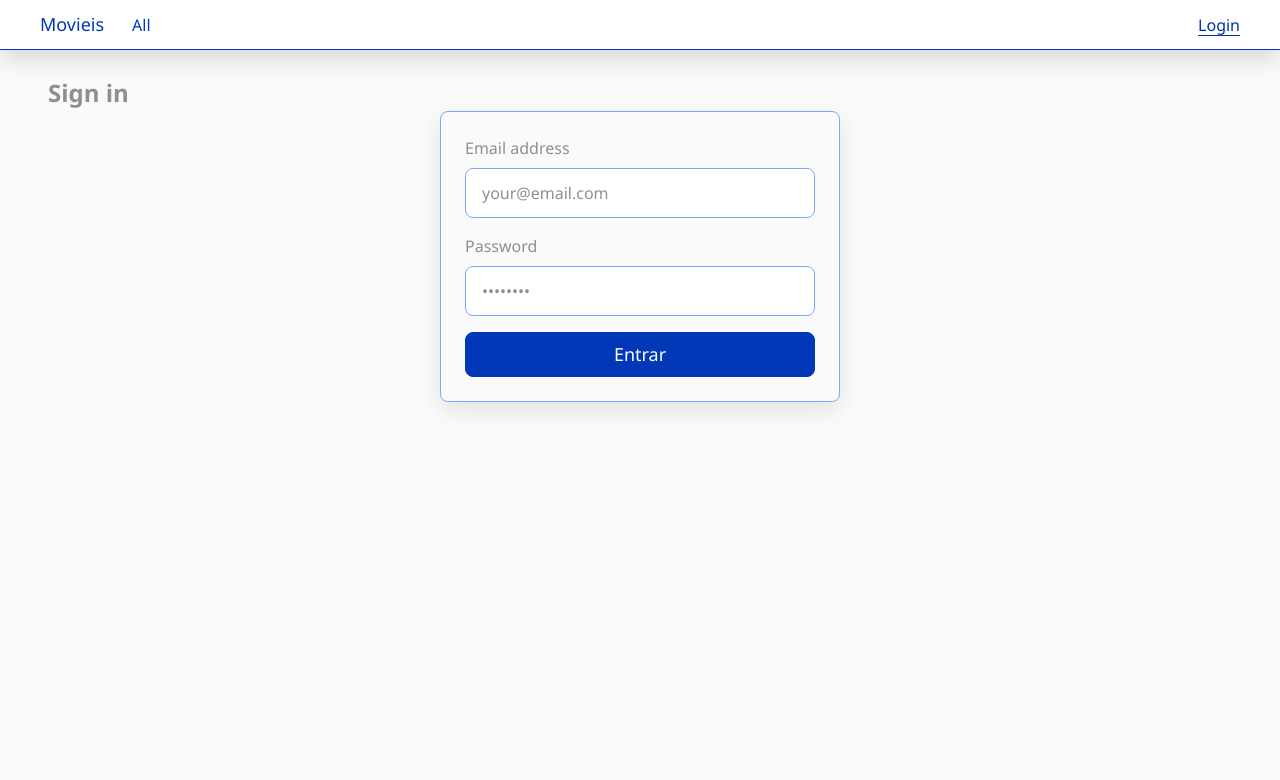
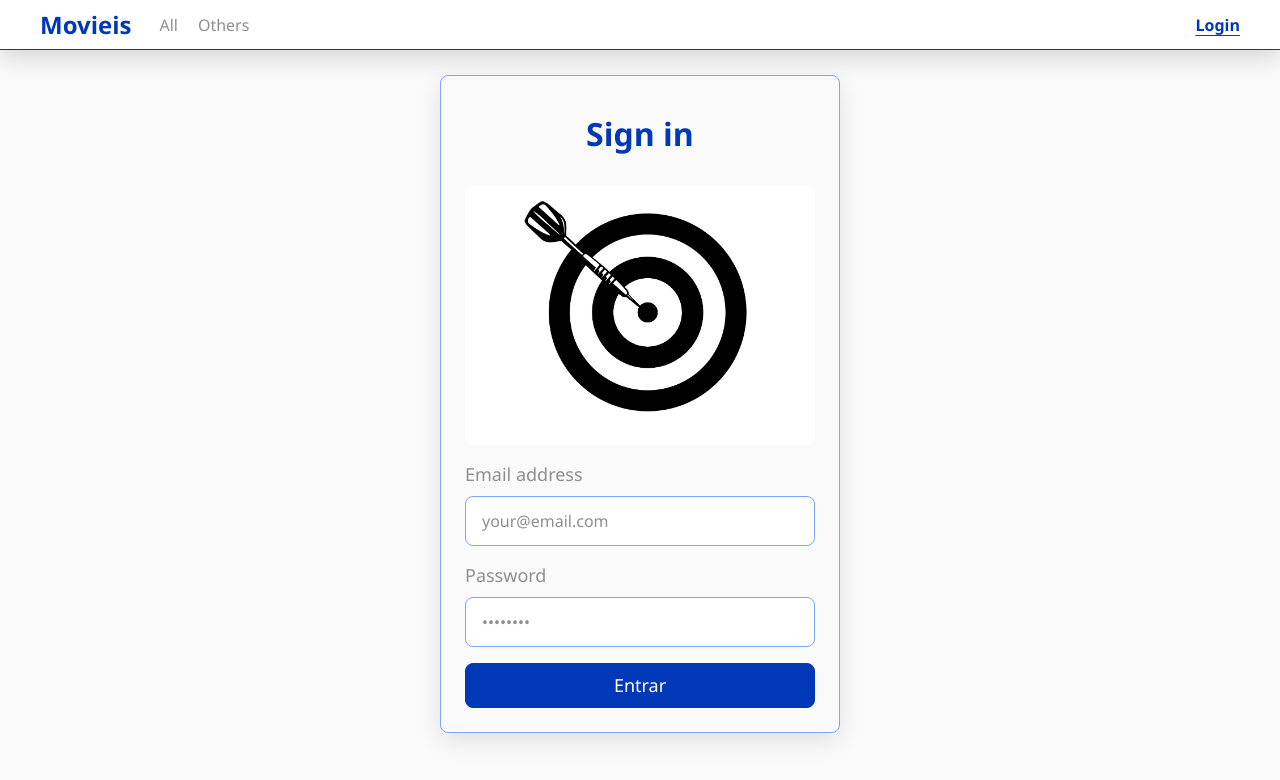
Before and after one commit to albertvallsbe/2025-s7-albertvalls, a React (Vite) app: page /login in a window 1280 px wide. Shown: the top 780 px of the page. Built offline with nearby package versions, Linux system fonts and the light colour scheme; no server answers.

Commit message:
Upadte styles in navbar and forms

```diff
--- a/index.html
+++ b/index.html
@@ -3,7 +3,7 @@
 
 <head>
 	<meta charset="UTF-8">
-	<link rel="icon" type="image/svg+xml" href="/vite.svg">
+	<link rel="icon" type="image/svg+xml" href="/logo-web.jpg">
 	<meta name="viewport" content="width=device-width, initial-scale=1.0">
 	<title>Movieis</title>
 </head>
--- a/src/components/AsideRightItemPreview/AsideRightItemPreview.tsx
+++ b/src/components/AsideRightItemPreview/AsideRightItemPreview.tsx
@@ -32,7 +32,7 @@ export const AsideRightItemPreview = () => {
 			<div className="aside-right__header">
 				<h2>{item.title ?? item.name}</h2>
 				<button
-					className="aside-right__circle-icon"
+					className="circle-icon"
 					type="button"
 					aria-label="Close detail"
 					onClick={() => dispatch(closeDetail())}
--- a/src/components/LoginForm/LoginForm.tsx
+++ b/src/components/LoginForm/LoginForm.tsx
@@ -61,9 +61,13 @@ export const LoginForm = (): JSX.Element => {
 	return (
 		<section className="auth auth--center">
 			<div className="auth__card">
-				<h1 className="auth__title">Sign in</h1>
-
 				<form onSubmit={handleSubmit} className="form">
+					<div className="form__header">
+						<h1 className="auth__title">Sign in</h1>
+					</div>
+					<figure className="form__figure">
+						<img src="../../../public/logo-web.jpg" alt="logo" />
+					</figure>
 					{authenticationStatus === "failed" && (
 						<div className="form__alert form__alert--error" role="alert">
 							<p className="form__alert__text" aria-live="polite">
--- a/src/components/MainItem/MainItem.tsx
+++ b/src/components/MainItem/MainItem.tsx
@@ -30,13 +30,10 @@ export const MainItem = ({ data }: CardProps) => {
 					alt={data.title ?? data.name ?? "Movie"}
 				/>
 			</figure>
-			<p className="main-item__meta">
-				<span className="main-item__title"> {data.title ?? data.name}</span>
-				<span className="main-item__price-label">
-					{" "}
-					{Math.round((data.vote_average ?? 0) * 10)} / 100
-				</span>
-			</p>
+			<div className="main-item__body">
+				<h3> {data.title ?? data.name}</h3>
+				<p> {Math.round((data.vote_average ?? 0) * 10)} / 100</p>
+			</div>
 		</div>
 	);
 };
--- a/src/components/Navbar/Navbar.tsx
+++ b/src/components/Navbar/Navbar.tsx
@@ -26,20 +26,26 @@ export const Navbar = () => {
 
 	return (
 		<nav className="navbar">
-			<ul className="navbar__left">
-				<li className="navbar__brand">
-					<NavLink to="/" className="navbar__brand-link">
-						Movieis
-					</NavLink>
-				</li>
+			<div className="navbar__left">
+				<h3>
+					<NavLink to="/">Movieis</NavLink>
+				</h3>
+				<ul>
 					<li>
 						<NavLink to="/home" className={linkClass}>
 							All
 						</NavLink>
 					</li>
+					<li>
+						<NavLink to="/" className={linkClass}>
+							Others
+						</NavLink>
+					</li>
 				</ul>
-			<ul className="navbar__right">
-				<li className="navbar__email">{userLabel}</li>
+			</div>
+			<div className="navbar__right">
+				<ul>
+					<li className="navbar__user">{userLabel}</li>
 					<li>
 						{isAuthenticated ? (
 							<button
@@ -56,6 +62,7 @@ export const Navbar = () => {
 						)}
 					</li>
 				</ul>
+			</div>
 		</nav>
 	);
 };
--- a/src/styles/base/_typography.scss
+++ b/src/styles/base/_typography.scss
@@ -29,7 +29,7 @@
 // 20px
 %text-large {
 	font-size: variables.$font-lg;
-	font-weight: 500;
+	font-weight: 600;
 
 	line-height: 1.5;
 }
--- a/src/styles/components/_aside-right.scss
+++ b/src/styles/components/_aside-right.scss
@@ -31,7 +31,7 @@
 		@extend %text-medium;
 	}
 
-	&__circle-icon {
+	.circle-icon {
 		@extend %circle-icon;
 	}
 
@@ -91,16 +91,19 @@
 		background: colors.$neutral-lighter;
 
 		h3 {
-			@extend %text-medium;
+			@extend %text-large;
 
 			justify-self: center;
 			text-align: center;
+
+			color: colors.$primary-main;
 		}
 
 		p {
 			@extend %text-extra-small;
 
 			color: colors.$neutral-darker;
+
 		}
 	}
 
@@ -125,6 +128,7 @@
 		background: colors.$neutral-lighter;
 	}
 
+	/***** Shoppies ******/
 	&__total {
 		display: grid;
 
@@ -136,4 +140,11 @@
 	&__total-label {
 		opacity: .7;
 	}
+
+	/***** End Shoppies ******/
+
+	// h3,
+	// h2 {
+	// 	color: inherit;
+	// }
 }
--- a/src/styles/components/_detail-item.scss
+++ b/src/styles/components/_detail-item.scss
@@ -25,6 +25,8 @@
 
 		h1 {
 			@extend %heading-doble-extra-large;
+
+			color: colors.$primary-main;
 		}
 	}
 
--- a/src/styles/components/_main-item.scss
+++ b/src/styles/components/_main-item.scss
@@ -28,22 +28,17 @@
 		box-shadow: 0 .6rem 1.6rem rgba(0, 0, 0, .12);
 	}
 
-	&__price-label {
-		@extend %text-medium;
 
-		white-space: nowrap;
-	}
-
-	&__circle-icon {
+	/** Shoppyis */
+	.circle-icon {
 		@extend %circle-icon;
 
 		position: absolute;
 		top: variables.$size-small;
 		right: variables.$size-small;
 	}
-}
 
-.main-item__figure {
+	&__figure {
 		position: relative;
 		display: grid;
 		width: 100%;
@@ -51,14 +46,15 @@
 		min-height: 0;
 		overflow: hidden;
 		background: colors.$neutral-light;
-}
 
 		.main-item__image {
 			width: 100%;
 			height: 100%;
 			object-fit: cover;
 		}
+	}
 
+	/* Shoppyis */
 	.main-item__tag {
 		position: absolute;
 		left: variables.$size-small;
@@ -70,7 +66,7 @@
 		border-radius: variables.$border-radius;
 	}
 
-.main-item__meta {
+	&__body {
 		height: variables.$main-item-meta-h;
 		box-sizing: border-box;
 		display: grid;
@@ -79,17 +75,26 @@
 		gap: variables.$size-small;
 		padding: variables.$main-item-meta-pad-y .75rem;
 		color: colors.$primary-dark;
+		// color: pink;
 		overflow: hidden;
-}
 
-.main-item__title {
-	font-size: .875rem;
-	font-weight: 400;
-	line-height: variables.$main-item-meta-line-h;
+		h3 {
+			@extend %text-medium;
 
-	/* Evitar que títols llargs facin créixer la meta */
+			/* Evitar que títols llargs facin créixer el body */
 			display: -webkit-box;
 			-webkit-line-clamp: variables.$main-item-meta-lines;
 			-webkit-box-orient: vertical;
 			overflow: hidden;
+			line-height: variables.$main-item-meta-line-h;
 		}
+
+		p {
+			@extend %text-small;
+
+			margin-bottom: 0;
+			color: colors.$neutral-dark;
+			white-space: nowrap;
+		}
+	}
+}
--- a/src/styles/components/_navigation.scss
+++ b/src/styles/components/_navigation.scss
@@ -26,7 +26,8 @@
 	}
 
 	&__left,
-	&__right {
+	&__right,
+	ul {
 		display: grid;
 		grid-auto-flow: column;
 		grid-auto-columns: max-content;
@@ -49,19 +50,13 @@
 	&__right {
 		justify-content: end;
 	}
-}
 
+	h3 {
+		@extend %heading-extra-large;
 
-.navbar__brand {
-	// font-weight: 700;
-	font-size: 1.125rem;
 		margin-right: 0.5rem;
-}
-
-.navbar__brand-link {
 		color: colors.$primary-main;
 		text-decoration: none;
-	// @extend %price-label;
 
 		&:hover,
 		&:focus {
@@ -70,14 +65,17 @@
 		}
 	}
 
+	ul {
 		.navbar__link {
-	color: colors.$primary-main;
-	font-weight: 400;
+			@extend %text-small;
+
 			text-decoration: none;
+			list-style: none;
 			padding: 0.25rem 0;
 			transition: color 0.15s ease;
 
-
+			// color: colors.$primary-main;
+			// color: olivedrab;
 
 			&:hover,
 			&:focus {
@@ -88,30 +86,24 @@
 			&.is-active {
 				text-decoration: underline;
 				text-underline-offset: 4px;
-		color: color.scale(colors.$primary-main, $lightness: -10%);
+				color: colors.$primary-main;
+				font-weight: 600;
+			}
 		}
 	}
 
-.navbar__email {
-	color: color.scale(colors.$neutral-dark, $lightness: -10%);
-	font-size: 0.95rem;
+	&__user,
+	button {
+		@extend %text-small;
+
+		color: colors.$neutral-dark;
 	}
 
+	/** Shoppyis **/
 	.navbar__cart {
 		color: colors.$neutral-dark;
 		display: inline-flex;
 		align-items: center;
 		gap: 0.25rem;
 	}
-
-.navbar__location {
-	font-size: 1.2rem;
-	font-weight: 600;
-	color: colors.$primary-main;
 }
-
-.navbar__temp {
-	font-size: 1.2rem;
-	color: color.scale(colors.$primary-main, $lightness: -20%);
-	font-weight: 500;
-}
--- a/src/styles/elements/_forms.scss
+++ b/src/styles/elements/_forms.scss
@@ -20,8 +20,47 @@
 		row-gap: variables.$size-small;
 	}
 
+	&__header {
+		align-items: center;
+		gap: variables.$size-small;
+		padding: 1rem;
+		color: colors.$primary-main;
+
+
+		h1 {
+			@extend %heading-triple-extra-large;
+
+			justify-self: center;
+			text-align: center;
+		}
+	}
+
+	&__figure {
+		display: grid;
+		overflow: hidden;
+
+		align-items: center;
+		justify-items: center;
+
+		padding: 1rem;
+		min-height: 0;
+
+		background: colors.$neutral-lightest;
+		border-radius: variables.$border-radius;
+
+		img {
+			display: block;
+
+			width: 80%;
+			height: 100%;
+
+
+			object-fit: cover;
+		}
+	}
+
 	&__label {
-		@extend %text-small;
+		@extend %text-medium;
 
 		&--visually-hidden {
 			position: absolute !important;
```
Also changed, not shown: public/logo-web.jpg (added). Lines whose indentation alone changed are shown as unchanged.
